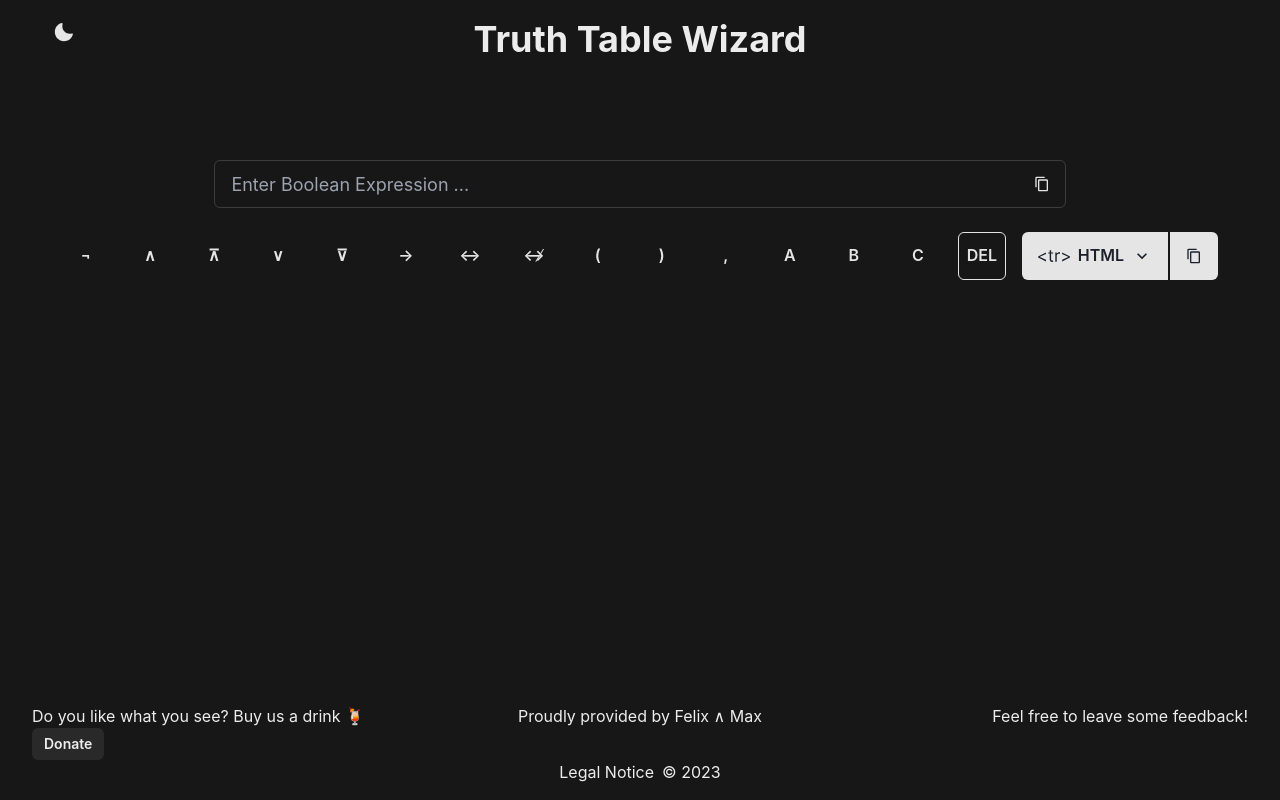
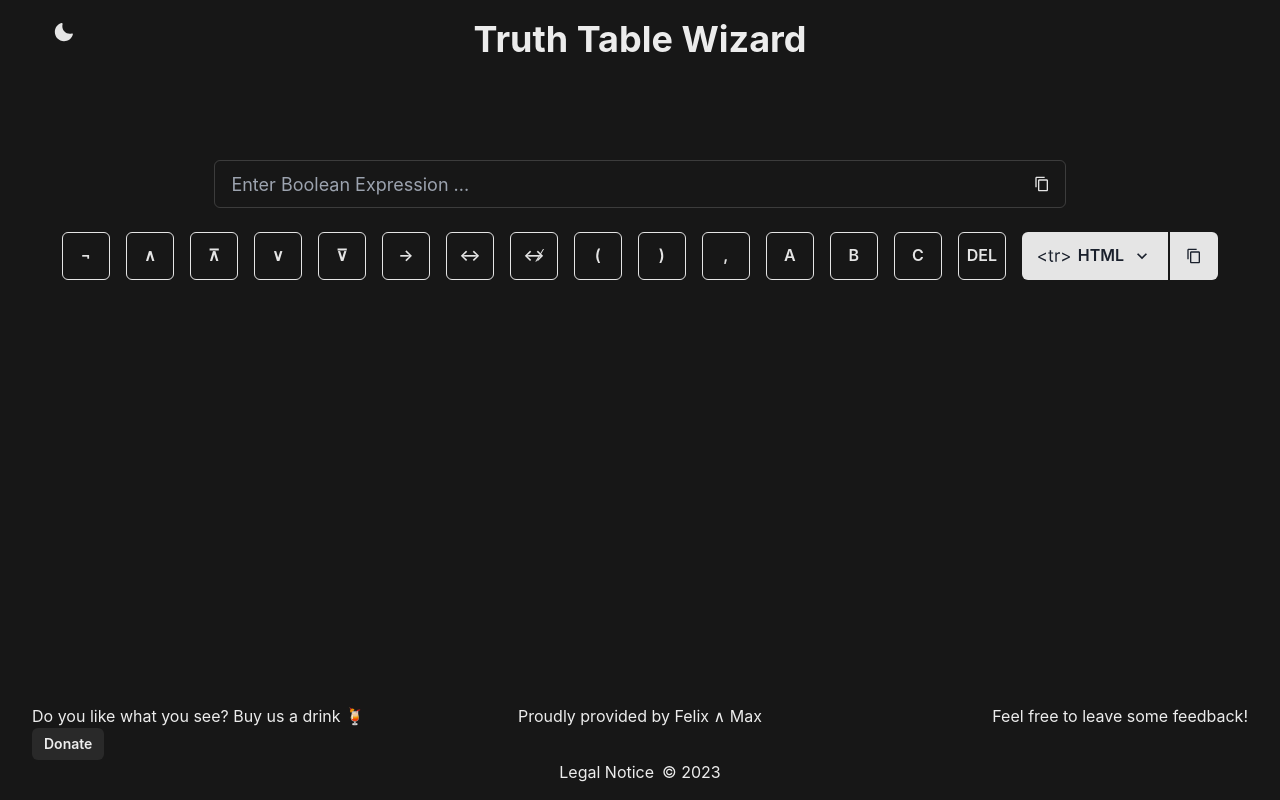
Before and after one commit to felixstrobel/truth-table, a Next.js app in the folder client/: page / in a window 1280 px wide. Built offline with nearby package versions, Linux system fonts and the light colour scheme.

Commit message:
added border to quick buttons

```diff
--- a/client/components/Insertion.tsx
+++ b/client/components/Insertion.tsx
@@ -80,7 +80,7 @@ const Insertion = ({ onChange }: InsertionProps) => {
                     return (
                         <Button
                             colorScheme={"neutral"}
-                            variant={"ghost"}
+                            variant={"outline"}
                             w={12}
                             h={12}
                             mr={4}
```
